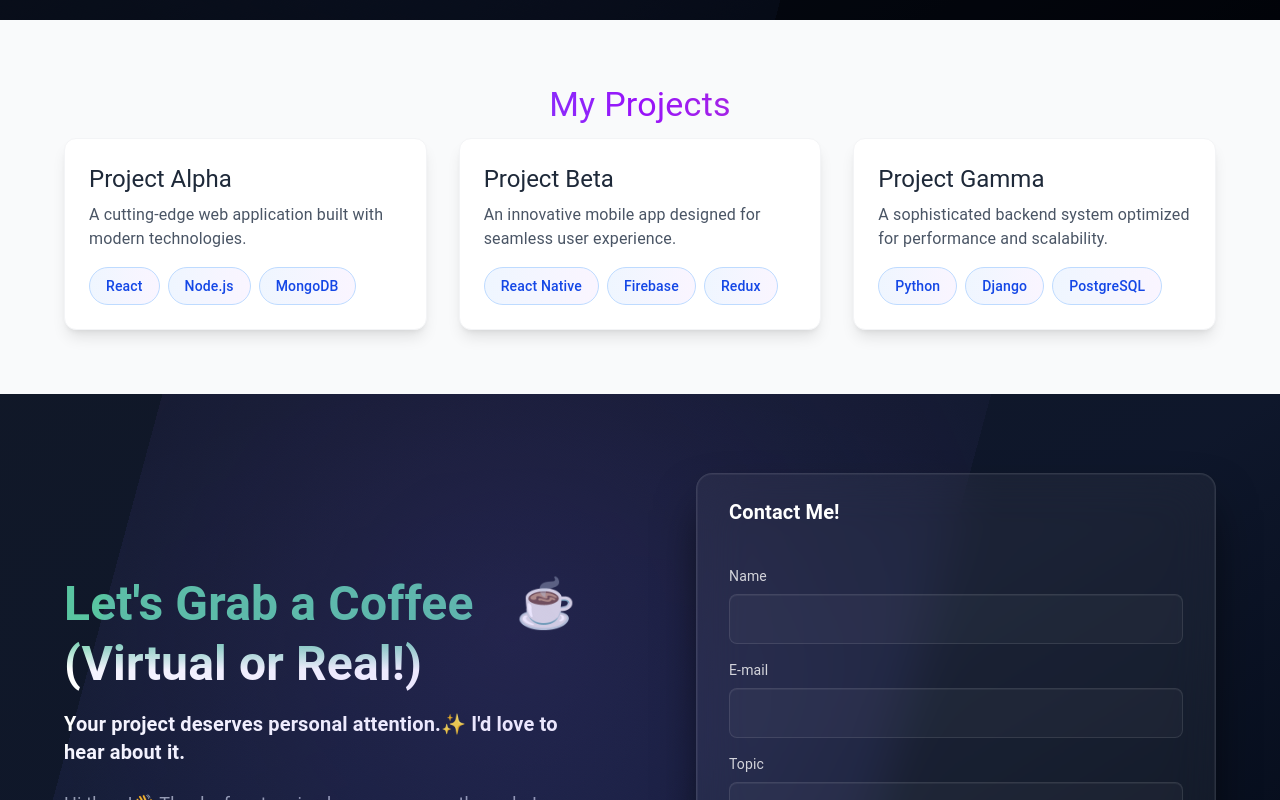
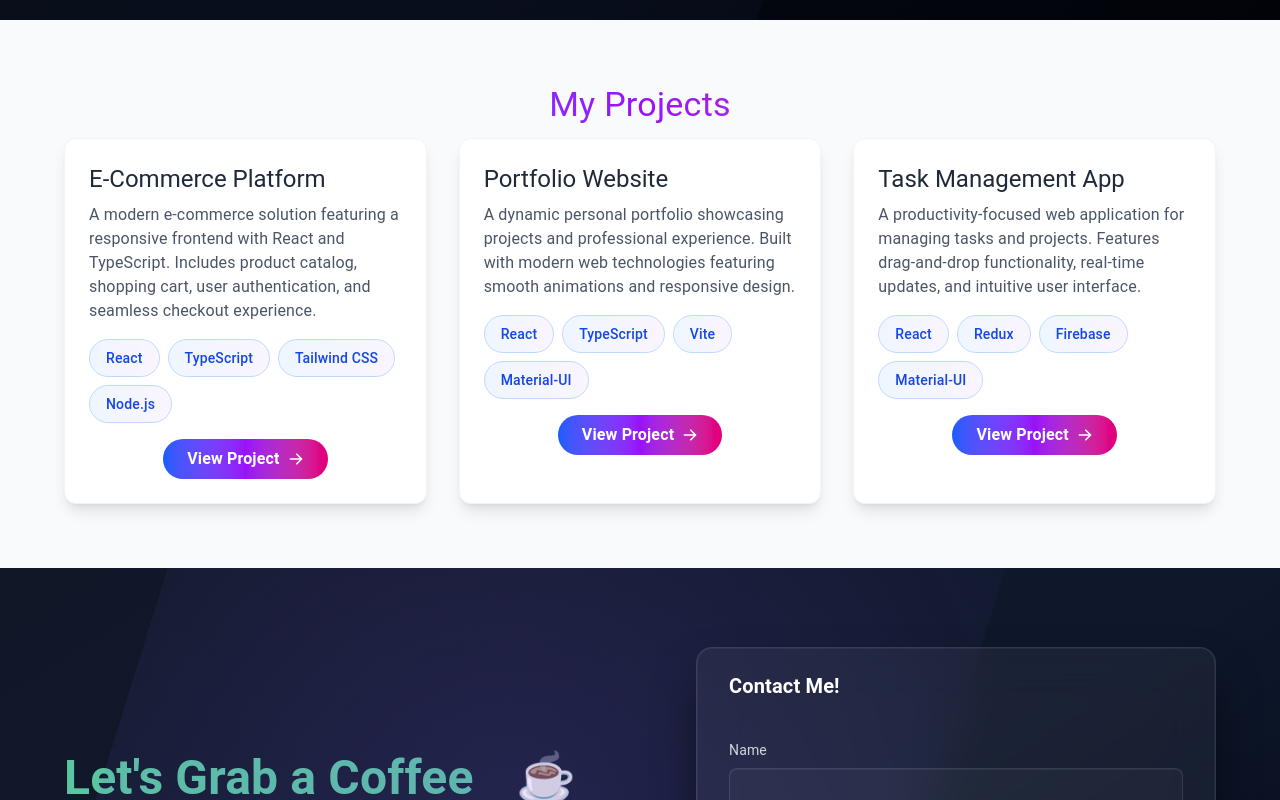
Before and after one commit to PSylwester/Portfolio, a React (Vite) app: page / in a window 1280 px wide. Shown: the part 780-1580 px from the top of the page. Built offline with nearby package versions, Linux system fonts and the light colour scheme; grey boxes are pictures that could not be loaded.

Commit message:
update styles for project section

```diff
--- a/src/components/ProjectShowcase.tsx
+++ b/src/components/ProjectShowcase.tsx
@@ -1,31 +1,39 @@
 import React from 'react';
 import { Box, Typography, Container } from '@mui/material';
+import { Link } from 'react-router-dom';
 
 interface Project {
   id: number;
   title: string;
   description: string;
   technologies: string[];
+  link?: string;
 }
 
 const projects: Project[] = [
   {
     id: 1,
-    title: 'Project Alpha',
-    description: 'A cutting-edge web application built with modern technologies.',
-    technologies: ['React', 'Node.js', 'MongoDB'],
+    title: 'E-Commerce Platform',
+    description:
+      'A modern e-commerce solution featuring a responsive frontend with React and TypeScript. Includes product catalog, shopping cart, user authentication, and seamless checkout experience.',
+    technologies: ['React', 'TypeScript', 'Tailwind CSS', 'Node.js'],
+    link: '#',
   },
   {
     id: 2,
-    title: 'Project Beta',
-    description: 'An innovative mobile app designed for seamless user experience.',
-    technologies: ['React Native', 'Firebase', 'Redux'],
+    title: 'Portfolio Website',
+    description:
+      'A dynamic personal portfolio showcasing projects and professional experience. Built with modern web technologies featuring smooth animations and responsive design.',
+    technologies: ['React', 'TypeScript', 'Vite', 'Material-UI'],
+    link: '#',
   },
   {
     id: 3,
-    title: 'Project Gamma',
-    description: 'A sophisticated backend system optimized for performance and scalability.',
-    technologies: ['Python', 'Django', 'PostgreSQL'],
+    title: 'Task Management App',
+    description:
+      'A productivity-focused web application for managing tasks and projects. Features drag-and-drop functionality, real-time updates, and intuitive user interface.',
+    technologies: ['React', 'Redux', 'Firebase', 'Material-UI'],
+    link: '#',
   },
 ];
 
@@ -59,6 +67,25 @@ export const ProjectShowcase: React.FC = () => {
                     </span>
                   ))}
                 </div>
+                {project.link && (
+                  <Link to={project.link} className="block mt-4 text-center">
+                    <button className="bg-gradient-to-r from-blue-600 via-purple-600 to-pink-600 text-white px-6 py-2 rounded-full font-semibold hover:shadow-lg transform hover:-translate-y-1 transition-all duration-300 inline-flex items-center gap-2">
+                      View Project
+                      <svg
+                        xmlns="http://www.w3.org/2000/svg"
+                        className="h-4 w-4"
+                        viewBox="0 0 20 20"
+                        fill="currentColor"
+                      >
+                        <path
+                          fillRule="evenodd"
+                          d="M10.293 3.293a1 1 0 011.414 0l6 6a1 1 0 010 1.414l-6 6a1 1 0 01-1.414-1.414L14.586 11H3a1 1 0 110-2h11.586l-4.293-4.293a1 1 0 010-1.414z"
+                          clipRule="evenodd"
+                        />
+                      </svg>
+                    </button>
+                  </Link>
+                )}
               </div>
             </div>
           ))}
```
